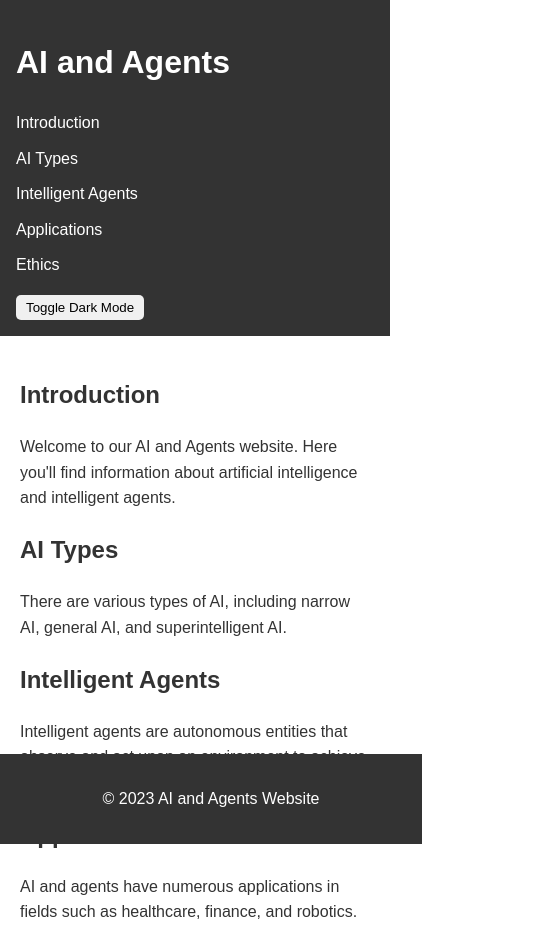
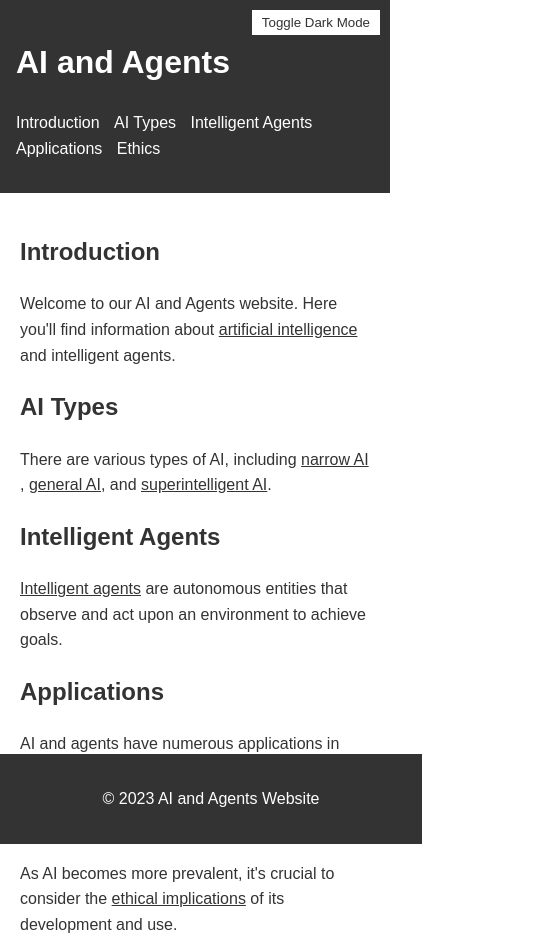
Before and after one commit to Axle-Bucamp/littleProject, a plain HTML site: page index.html in a window 390 px wide. Shown: the top 940 px of the page, 544 px wide, since content can reach past the window. Drawn offline with Linux system fonts and the light colour scheme.

Commit message:
Add dark mode styles and interactive element styles

```diff
--- a/styles.css
+++ b/styles.css
@@ -19,6 +19,9 @@ header {
     background-color: var(--header-bg);
     color: var(--header-text);
     padding: 1rem;
+    position: sticky;
+    top: 0;
+    z-index: 1000;
 }
 
 nav ul {
@@ -38,6 +41,7 @@ nav ul li a {
 
 main {
     padding: 20px;
+    margin-bottom: 60px;
 }
 
 section {
@@ -55,11 +59,61 @@ footer {
 }
 
 #dark-mode-toggle {
-    background-color: #f0f0f0;
+    position: absolute;
+    top: 10px;
+    right: 10px;
+    padding: 5px 10px;
+    background-color: var(--bg-color);
+    color: var(--text-color);
     border: none;
+    cursor: pointer;
+}
+
+#back-to-top {
+    display: none;
+    position: fixed;
+    bottom: 20px;
+    right: 20px;
+    background-color: var(--header-bg);
+    color: var(--header-text);
+    border: none;
+    border-radius: 50%;
+    width: 50px;
+    height: 50px;
+    font-size: 24px;
+    cursor: pointer;
+    transition: opacity 0.3s;
+}
+
+#back-to-top:hover {
+    opacity: 0.8;
+}
+
+.ai-term {
+    text-decoration: underline;
+    cursor: help;
+    position: relative;
+}
+
+.ai-term::after {
+    content: attr(data-tooltip);
+    position: absolute;
+    bottom: 100%;
+    left: 50%;
+    transform: translateX(-50%);
+    background-color: var(--header-bg);
+    color: var(--header-text);
     padding: 5px 10px;
-    cursor: pointer;
     border-radius: 5px;
+    font-size: 14px;
+    white-space: nowrap;
+    opacity: 0;
+    pointer-events: none;
+    transition: opacity 0.3s;
+}
+
+.ai-term:hover::after {
+    opacity: 1;
 }
 
 body.dark-mode {
@@ -68,15 +122,3 @@ body.dark-mode {
     --header-bg: #2c2c2c;
     --header-text: #ffffff;
 }
-
-body.dark-mode #dark-mode-toggle {
-    background-color: #4a4a4a;
-    color: #ffffff;
-}
-
-@media (max-width: 600px) {
-    nav ul li {
-        display: block;
-        margin-bottom: 10px;
-    }
-}
```
